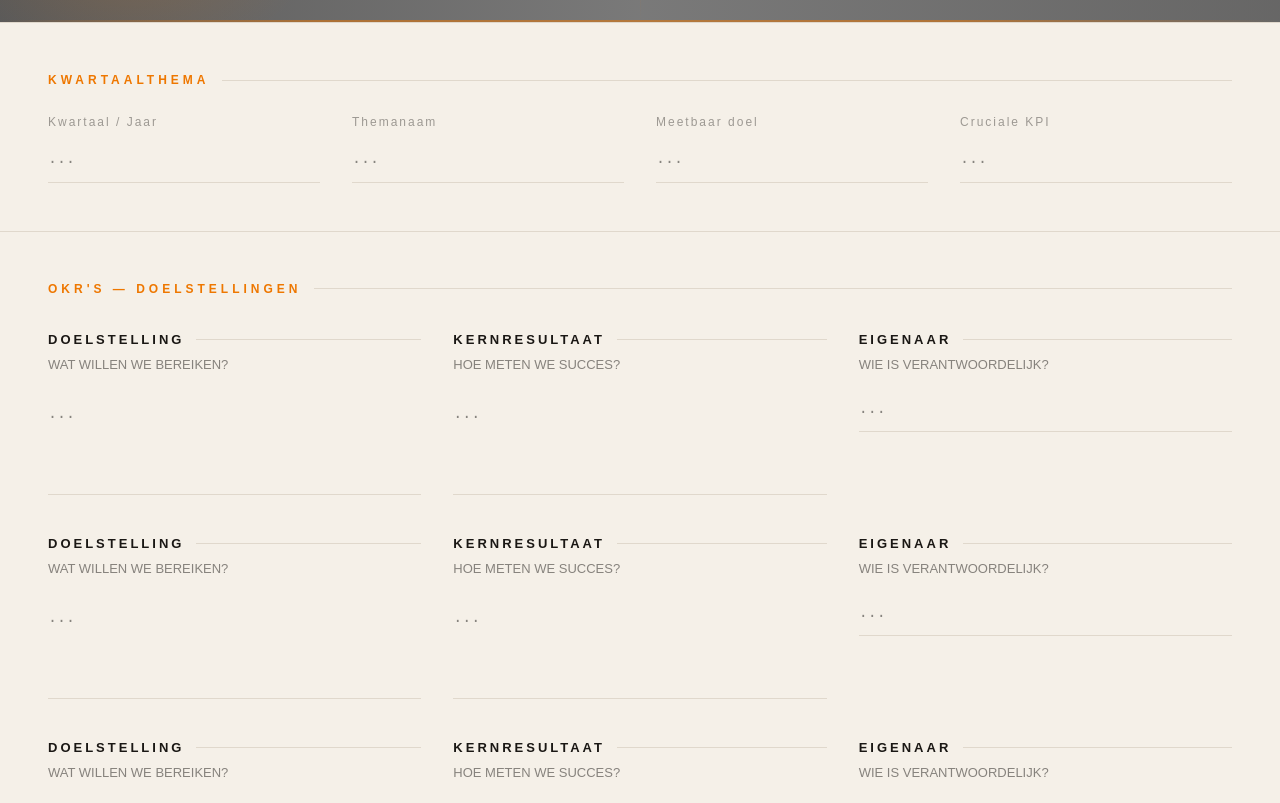
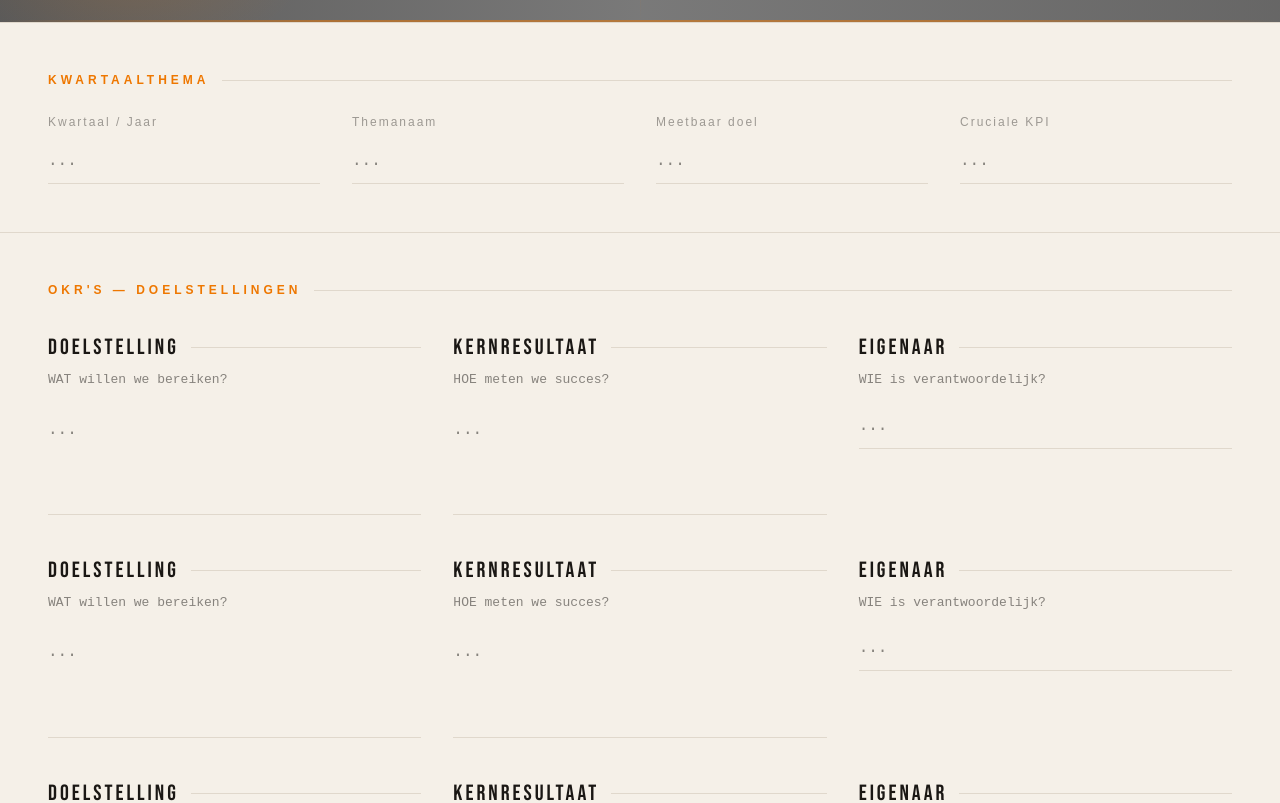
Before and after one commit to arnoceo-ops/arno-blog, a Next.js app: page /canvas/uitvoering in a window 1280 px wide. Shown: the part 900-1703 px from the top of the page. Built offline with nearby package versions, Linux system fonts and the light colour scheme; no server answers; grey boxes are pictures that could not be loaded.

Commit message:
feat: Bebas Neue labels, Space Mono 16px inputs, OKR subtekst fix

```diff
--- a/app/canvas/mensen/page.tsx
+++ b/app/canvas/mensen/page.tsx
@@ -49,11 +49,11 @@ const s = {
   page: { backgroundColor: '#f5f0e8', minHeight: '100vh', color: '#1a1714', fontFamily: 'var(--font-barlow, sans-serif)' } as React.CSSProperties,
   nav: { display: 'flex', alignItems: 'center', gap: '16px', padding: '24px 48px', fontSize: '12px', letterSpacing: '3px', borderBottom: '1px solid #e0d8cc' } as React.CSSProperties,
   sectionDivider: { borderTop: '1px solid #e0d8cc', padding: '48px 48px 0' } as React.CSSProperties,
-  fieldLabel: { fontSize: '13px', fontWeight: 700, letterSpacing: '3px', color: '#1a1714', marginBottom: '6px', display: 'flex', alignItems: 'center', gap: '12px' } as React.CSSProperties,
+  fieldLabel: { fontSize: '22px', fontFamily: 'var(--font-bebas), sans-serif', letterSpacing: '3px', color: '#1a1714', marginBottom: '6px', display: 'flex', alignItems: 'center', gap: '12px' } as React.CSSProperties,
   fieldLabelLine: { flex: 1, height: '1px', backgroundColor: '#e0d8cc' } as React.CSSProperties,
-  fieldSub: { fontSize: '13px', color: '#1a1714', opacity: 0.5, marginBottom: '14px' } as React.CSSProperties,
-  textarea: { width: '100%', backgroundColor: 'transparent', border: 'none', borderBottom: '1px solid #e0d8cc', color: '#1a1714', fontSize: '15px', padding: '12px 0', resize: 'none' as const, outline: 'none', fontFamily: 'var(--font-space-mono, monospace)', lineHeight: 1.8, minHeight: '100px', boxSizing: 'border-box' as const },
-  input: { width: '100%', backgroundColor: 'transparent', border: 'none', borderBottom: '1px solid #e0d8cc', color: '#1a1714', fontSize: '15px', padding: '10px 0', outline: 'none', fontFamily: 'var(--font-space-mono, monospace)', boxSizing: 'border-box' as const },
+  fieldSub: { fontSize: '13px', color: '#1a1714', opacity: 0.5, marginBottom: '14px', fontFamily: 'var(--font-space-mono, monospace)' } as React.CSSProperties,
+  textarea: { width: '100%', backgroundColor: 'transparent', border: 'none', borderBottom: '1px solid #e0d8cc', color: '#1a1714', fontSize: '16px', padding: '12px 0', resize: 'none' as const, outline: 'none', fontFamily: 'var(--font-space-mono, monospace)', lineHeight: 1.8, minHeight: '100px', boxSizing: 'border-box' as const },
+  input: { width: '100%', backgroundColor: 'transparent', border: 'none', borderBottom: '1px solid #e0d8cc', color: '#1a1714', fontSize: '16px', padding: '10px 0', outline: 'none', fontFamily: 'var(--font-space-mono, monospace)', boxSizing: 'border-box' as const },
   arnobotBtn: { marginTop: '8px', background: 'none', border: 'none', color: '#EE7700', fontSize: '11px', letterSpacing: '2px', cursor: 'pointer', padding: '0' } as React.CSSProperties,
   arnobotBox: { marginTop: '12px', borderLeft: '2px solid #EE7700', paddingLeft: '12px', fontSize: '13px', lineHeight: 1.8, color: '#1a1714', opacity: 0.8, fontFamily: 'var(--font-space-mono, monospace)', backgroundColor: '#fdf6ec', padding: '12px' } as React.CSSProperties,
   saveStatus: { position: 'fixed' as const, bottom: '24px', right: '24px', fontSize: '11px', letterSpacing: '3px', color: '#EE7700', opacity: 0.8 },
--- a/app/canvas/strategie/page.tsx
+++ b/app/canvas/strategie/page.tsx
@@ -72,17 +72,17 @@ async function getArnoBotFeedback(label: string, sub: string, answer: string): P
 }
 
 const s = {
-  page: { backgroundColor: '#2a2620', minHeight: '100vh', color: '#1a1714', fontFamily: 'var(--font-barlow, sans-serif)' } as React.CSSProperties,
-  nav: { display: 'flex', alignItems: 'center', gap: '16px', padding: '24px 48px', fontSize: '12px', letterSpacing: '3px', borderBottom: '1px solid #2a2520' } as React.CSSProperties,
-  sectionDivider: { borderTop: '1px solid #2a2520', padding: '48px 48px 0' } as React.CSSProperties,
-  fieldLabel: { fontSize: '13px', fontWeight: 700, letterSpacing: '3px', color: '#1a1714', marginBottom: '6px', display: 'flex', alignItems: 'center', gap: '12px' } as React.CSSProperties,
-  fieldLabelLine: { flex: 1, height: '1px', backgroundColor: '#2a2520' } as React.CSSProperties,
-  fieldSub: { fontSize: '13px', color: '#1a1714', opacity: 0.5, marginBottom: '14px' } as React.CSSProperties,
-  textarea: { width: '100%', backgroundColor: 'transparent', border: 'none', borderBottom: '1px solid #2a2520', color: '#1a1714', fontSize: '15px', padding: '12px 0', resize: 'none' as const, outline: 'none', fontFamily: 'var(--font-space-mono, monospace)', lineHeight: 1.8, minHeight: '100px', boxSizing: 'border-box' as const },
-  input: { width: '100%', backgroundColor: 'transparent', border: 'none', borderBottom: '1px solid #2a2520', color: '#1a1714', fontSize: '15px', padding: '10px 0', outline: 'none', fontFamily: 'var(--font-space-mono, monospace)', boxSizing: 'border-box' as const },
+  page: { backgroundColor: '#f5f0e8', minHeight: '100vh', color: '#1a1714', fontFamily: 'var(--font-barlow, sans-serif)' } as React.CSSProperties,
+  nav: { display: 'flex', alignItems: 'center', gap: '16px', padding: '24px 48px', fontSize: '12px', letterSpacing: '3px', borderBottom: '1px solid #e0d8cc' } as React.CSSProperties,
+  sectionDivider: { borderTop: '1px solid #e0d8cc', padding: '48px 48px 0' } as React.CSSProperties,
+  fieldLabel: { fontSize: '22px', fontFamily: 'var(--font-bebas), sans-serif', letterSpacing: '3px', color: '#1a1714', marginBottom: '6px', display: 'flex', alignItems: 'center', gap: '12px' } as React.CSSProperties,
+  fieldLabelLine: { flex: 1, height: '1px', backgroundColor: '#e0d8cc' } as React.CSSProperties,
+  fieldSub: { fontSize: '13px', color: '#1a1714', opacity: 0.5, marginBottom: '14px', fontFamily: 'var(--font-space-mono, monospace)' } as React.CSSProperties,
+  textarea: { width: '100%', backgroundColor: 'transparent', border: 'none', borderBottom: '1px solid #e0d8cc', color: '#1a1714', fontSize: '16px', padding: '12px 0', resize: 'none' as const, outline: 'none', fontFamily: 'var(--font-space-mono, monospace)', lineHeight: 1.8, minHeight: '100px', boxSizing: 'border-box' as const },
+  input: { width: '100%', backgroundColor: 'transparent', border: 'none', borderBottom: '1px solid #e0d8cc', color: '#1a1714', fontSize: '16px', padding: '10px 0', outline: 'none', fontFamily: 'var(--font-space-mono, monospace)', boxSizing: 'border-box' as const },
   arnobotBtn: { marginTop: '8px', background: 'none', border: 'none', color: '#EE7700', fontSize: '11px', letterSpacing: '2px', cursor: 'pointer', padding: '0' } as React.CSSProperties,
-  arnobotBox: { marginTop: '12px', borderLeft: '2px solid #EE7700', paddingLeft: '12px', fontSize: '13px', lineHeight: 1.8, color: '#1a1714', opacity: 0.75, fontFamily: 'var(--font-space-mono, monospace)' } as React.CSSProperties,
-  saveStatus: { position: 'fixed' as const, bottom: '24px', right: '24px', fontSize: '11px', letterSpacing: '3px', color: '#EE7700', opacity: 0.7 },
+  arnobotBox: { marginTop: '12px', borderLeft: '2px solid #EE7700', paddingLeft: '12px', fontSize: '13px', lineHeight: 1.8, color: '#1a1714', opacity: 0.8, fontFamily: 'var(--font-space-mono, monospace)', backgroundColor: '#fdf6ec', padding: '12px' } as React.CSSProperties,
+  saveStatus: { position: 'fixed' as const, bottom: '24px', right: '24px', fontSize: '11px', letterSpacing: '3px', color: '#EE7700', opacity: 0.8 },
   groupLabel: { fontSize: '12px', fontWeight: 700, letterSpacing: '4px', color: '#EE7700', marginBottom: '24px', display: 'flex', alignItems: 'center', gap: '12px' } as React.CSSProperties,
   groupSub: { fontSize: '12px', color: '#1a1714', opacity: 0.5, letterSpacing: '1px', fontWeight: 400 } as React.CSSProperties,
 }
--- a/app/canvas/uitvoering/page.tsx
+++ b/app/canvas/uitvoering/page.tsx
@@ -23,15 +23,15 @@ const ALL_FIELDS: FieldDef[] = [
   { id: 'meetbaar_doel', label: 'Meetbaar doel', sub: '', type: 'input' },
   { id: 'cruciale_kpi', label: 'Cruciale KPI', sub: '', type: 'input' },
   // Fix 5: labels zonder nummers, sub in hoofdletters, EIGENAAR ipv WIE
-  { id: 'okr_wat_1', label: 'DOELSTELLING', sub: 'WAT WILLEN WE BEREIKEN?', type: 'textarea' },
-  { id: 'okr_hoe_1', label: 'KERNRESULTAAT', sub: 'HOE METEN WE SUCCES?', type: 'textarea' },
-  { id: 'okr_wie_1', label: 'EIGENAAR', sub: 'WIE IS VERANTWOORDELIJK?', type: 'input' },
-  { id: 'okr_wat_2', label: 'DOELSTELLING', sub: 'WAT WILLEN WE BEREIKEN?', type: 'textarea' },
-  { id: 'okr_hoe_2', label: 'KERNRESULTAAT', sub: 'HOE METEN WE SUCCES?', type: 'textarea' },
-  { id: 'okr_wie_2', label: 'EIGENAAR', sub: 'WIE IS VERANTWOORDELIJK?', type: 'input' },
-  { id: 'okr_wat_3', label: 'DOELSTELLING', sub: 'WAT WILLEN WE BEREIKEN?', type: 'textarea' },
-  { id: 'okr_hoe_3', label: 'KERNRESULTAAT', sub: 'HOE METEN WE SUCCES?', type: 'textarea' },
-  { id: 'okr_wie_3', label: 'EIGENAAR', sub: 'WIE IS VERANTWOORDELIJK?', type: 'input' },
+  { id: 'okr_wat_1', label: 'DOELSTELLING', sub: 'WAT willen we bereiken?', type: 'textarea' },
+  { id: 'okr_hoe_1', label: 'KERNRESULTAAT', sub: 'HOE meten we succes?', type: 'textarea' },
+  { id: 'okr_wie_1', label: 'EIGENAAR', sub: 'WIE is verantwoordelijk?', type: 'input' },
+  { id: 'okr_wat_2', label: 'DOELSTELLING', sub: 'WAT willen we bereiken?', type: 'textarea' },
+  { id: 'okr_hoe_2', label: 'KERNRESULTAAT', sub: 'HOE meten we succes?', type: 'textarea' },
+  { id: 'okr_wie_2', label: 'EIGENAAR', sub: 'WIE is verantwoordelijk?', type: 'input' },
+  { id: 'okr_wat_3', label: 'DOELSTELLING', sub: 'WAT willen we bereiken?', type: 'textarea' },
+  { id: 'okr_hoe_3', label: 'KERNRESULTAAT', sub: 'HOE meten we succes?', type: 'textarea' },
+  { id: 'okr_wie_3', label: 'EIGENAAR', sub: 'WIE is verantwoordelijk?', type: 'input' },
   { id: 'klanten_krijgen_1', label: 'Actie', sub: '', type: 'textarea' },
   { id: 'klanten_krijgen_2', label: 'Actie', sub: '', type: 'textarea' },
   { id: 'klanten_krijgen_3', label: 'Actie', sub: '', type: 'textarea' },
@@ -81,11 +81,11 @@ const s = {
   page: { backgroundColor: '#f5f0e8', minHeight: '100vh', color: '#1a1714', fontFamily: 'var(--font-barlow, sans-serif)' } as React.CSSProperties,
   nav: { display: 'flex', alignItems: 'center', gap: '16px', padding: '24px 48px', fontSize: '12px', letterSpacing: '3px', borderBottom: '1px solid #e0d8cc' } as React.CSSProperties,
   sectionDivider: { borderTop: '1px solid #e0d8cc', padding: '48px 48px 0' } as React.CSSProperties,
-  fieldLabel: { fontSize: '13px', fontWeight: 700, letterSpacing: '3px', color: '#1a1714', marginBottom: '6px', display: 'flex', alignItems: 'center', gap: '12px' } as React.CSSProperties,
+  fieldLabel: { fontSize: '22px', fontFamily: 'var(--font-bebas), sans-serif', letterSpacing: '3px', color: '#1a1714', marginBottom: '6px', display: 'flex', alignItems: 'center', gap: '12px' } as React.CSSProperties,
   fieldLabelLine: { flex: 1, height: '1px', backgroundColor: '#e0d8cc' } as React.CSSProperties,
-  fieldSub: { fontSize: '13px', color: '#1a1714', opacity: 0.5, marginBottom: '14px' } as React.CSSProperties,
-  textarea: { width: '100%', backgroundColor: 'transparent', border: 'none', borderBottom: '1px solid #e0d8cc', color: '#1a1714', fontSize: '15px', padding: '12px 0', resize: 'none' as const, outline: 'none', fontFamily: 'var(--font-space-mono, monospace)', lineHeight: 1.8, minHeight: '90px', boxSizing: 'border-box' as const },
-  input: { width: '100%', backgroundColor: 'transparent', border: 'none', borderBottom: '1px solid #e0d8cc', color: '#1a1714', fontSize: '15px', padding: '10px 0', outline: 'none', fontFamily: 'var(--font-space-mono, monospace)', boxSizing: 'border-box' as const },
+  fieldSub: { fontSize: '13px', color: '#1a1714', opacity: 0.5, marginBottom: '14px', fontFamily: 'var(--font-space-mono, monospace)' } as React.CSSProperties,
+  textarea: { width: '100%', backgroundColor: 'transparent', border: 'none', borderBottom: '1px solid #e0d8cc', color: '#1a1714', fontSize: '16px', padding: '12px 0', resize: 'none' as const, outline: 'none', fontFamily: 'var(--font-space-mono, monospace)', lineHeight: 1.8, minHeight: '90px', boxSizing: 'border-box' as const },
+  input: { width: '100%', backgroundColor: 'transparent', border: 'none', borderBottom: '1px solid #e0d8cc', color: '#1a1714', fontSize: '16px', padding: '10px 0', outline: 'none', fontFamily: 'var(--font-space-mono, monospace)', boxSizing: 'border-box' as const },
   arnobotBtn: { marginTop: '8px', background: 'none', border: 'none', color: '#EE7700', fontSize: '11px', letterSpacing: '2px', cursor: 'pointer', padding: '0' } as React.CSSProperties,
   arnobotBox: { marginTop: '12px', borderLeft: '2px solid #EE7700', paddingLeft: '12px', fontSize: '13px', lineHeight: 1.8, color: '#1a1714', opacity: 0.8, fontFamily: 'var(--font-space-mono, monospace)', backgroundColor: '#fdf6ec', padding: '12px' } as React.CSSProperties,
   saveStatus: { position: 'fixed' as const, bottom: '24px', right: '24px', fontSize: '11px', letterSpacing: '3px', color: '#EE7700', opacity: 0.8 },
```
